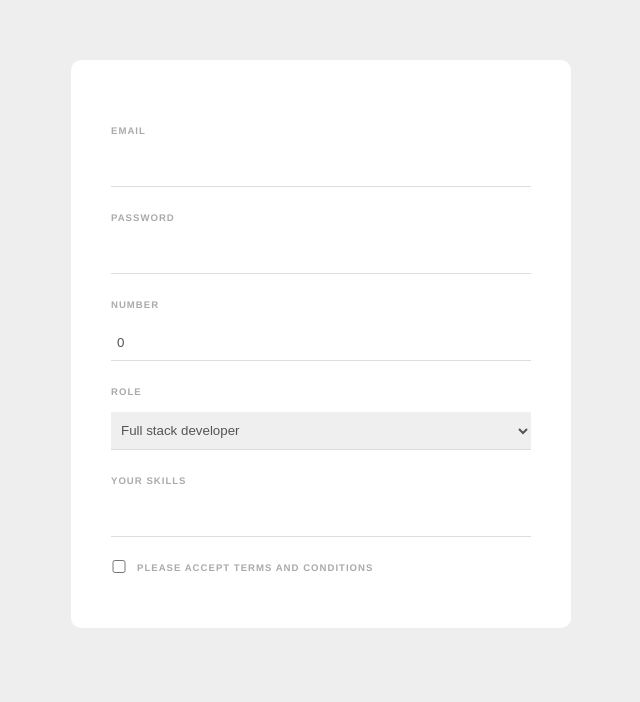
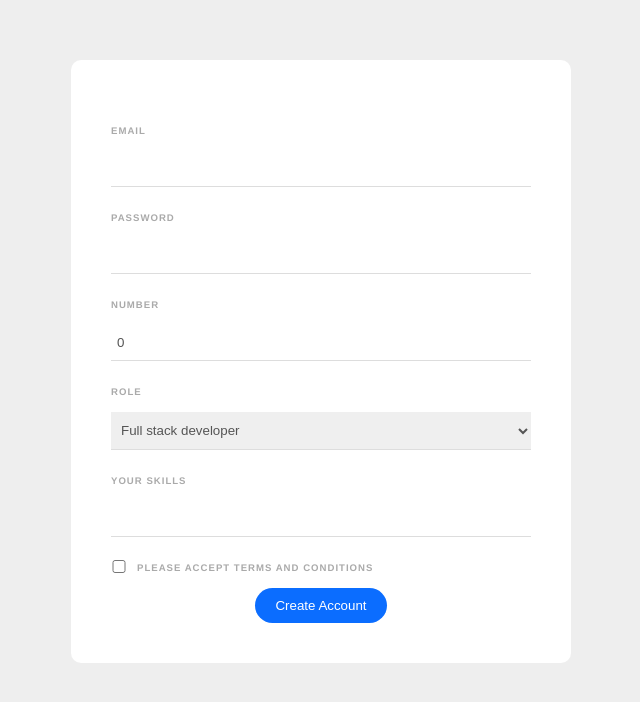
Before and after one commit to AlexStraton/vue_form, a Vue app: page / in a window 1280 px wide. Shown: the top 702 px of the page, without its empty margins (319-959 px from the left). Built offline with nearby package versions, Linux system fonts and the light colour scheme.

Commit message:
added form validation

```diff
--- a/src/components/SignUpForm.vue
+++ b/src/components/SignUpForm.vue
@@ -1,9 +1,12 @@
 <template>
-  <form>
+  <form @submit.prevent="handleSubmit">
     <label>Email</label>
+    <div class="error" v-if="errors.email">{{ errors.email }}</div>
+
     <input v-model="email" type="email" required />
     <label>Password</label>
     <input v-model="password" type="password" required />
+    <div class="error" v-if="errors.password">{{ errors.password }}</div>
 
     <label>number</label>
     <input v-model="number" type="number" required />
@@ -25,10 +28,14 @@
       :key="skill">
       {{ skill }}
     </div>
+    <div class="error" v-if="errors.skills">{{ errors.skills }}</div>
 
     <div class="terms">
       <input v-model="terms" type="checkbox" required />
       <label>Please accept terms and conditions</label>
+    </div>
+    <div class="submit">
+      <button>Create Account</button>
     </div>
   </form>
 </template>
@@ -45,6 +52,7 @@ export default {
       names: [],
       tempSkill: "",
       skills: [],
+      errors: { password: "", email: "", skills: "" },
     };
   },
   methods: {
@@ -58,6 +66,18 @@ export default {
     handleClick(index) {
       console.log(index, "index");
       this.skills.splice(index, 1);
+    },
+    handleSubmit(e) {
+      const emailRegex = /^[a-zA-Z0-9._%+-]+@[a-zA-Z0-9.-]+\.[a-zA-Z]{2,}$/;
+      this.errors.password =
+        this.password.length < 5
+          ? (this.errors.password = "Password must be longer than 5 characters")
+          : "";
+      this.errors.email = !emailRegex.test(this.email)
+        ? "Please enter a valid email address"
+        : "";
+      this.errors.skills =
+        this.skills.length === 0 ? "Please enter at least one skill" : "";
     },
   },
 };
@@ -110,4 +130,19 @@ input[type="checkbox"] {
   color: #777;
   cursor: pointer;
 }
+button {
+  background: #0b6dff;
+  border: 0;
+  padding: 10px 20px;
+  display: block;
+  margin: auto;
+  color: white;
+  border-radius: 20px;
+}
+.error {
+  color: #ff0062;
+  margin-top: 10px;
+  font-size: 0.8em;
+  font-weight: bold;
+}
 </style>
```
